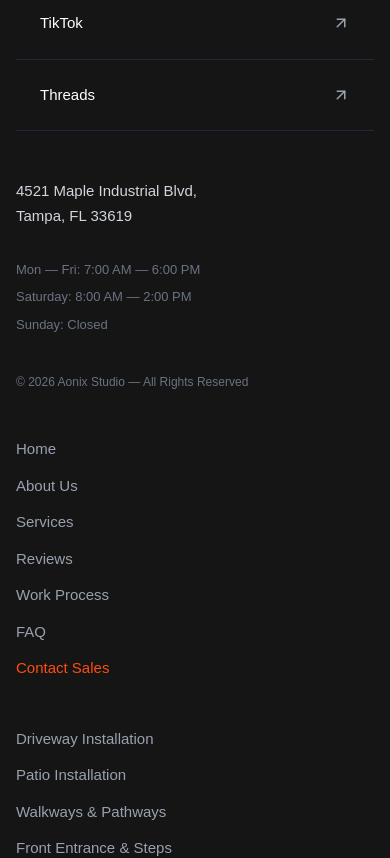
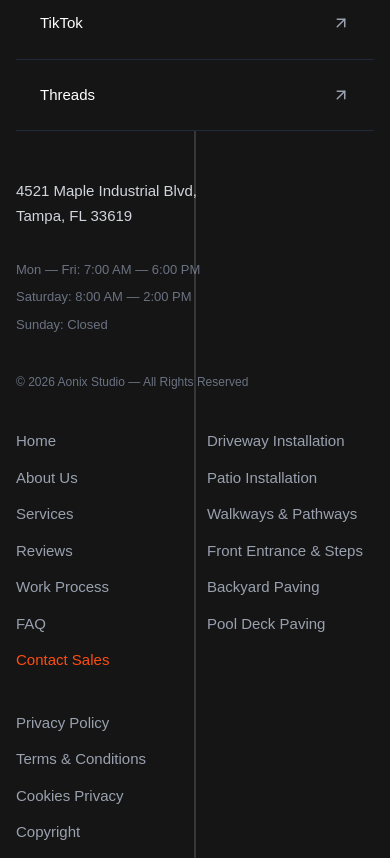
Before and after one commit to Geeksjayjay388/Yopavee-Contruction-Company, a React (Vite) app: page / in a window 390 px wide. Shown: the part 8320-9178 px from the top of the page. Built offline with nearby package versions, Linux system fonts and the light colour scheme; a web font is replaced by a local one.

Commit message:
Done with the Footer

```diff
--- a/src/components/Footer.tsx
+++ b/src/components/Footer.tsx
@@ -48,11 +48,11 @@ function Footer() {
           </div>
         </div>
 
-        {/* Main Content */}
-        <div className="flex flex-col lg:flex-row gap-12 lg:gap-8 py-12 lg:py-16">
-
+{/* Main Content — 2 columns on mobile, 4 columns on large screens */}
+        <div className="grid grid-cols-2 lg:grid-cols-4 gap-x-6 gap-y-10 py-12 lg:py-16 relative">
+          <div className="absolute top-0 bottom-0 left-1/2 w-px bg-white/30 -translate-x-1/2 sm:hidden"></div>
           {/* Contact / Left Column */}
-          <div className="lg:w-[22%] flex flex-col">
+          <div className="flex flex-col col-span-2 lg:col-span-1">
             <div className="flex-1 flex flex-col justify-between">
               <div>
                 <p className="text-gray-300 text-[15px] leading-relaxed max-w-[260px] mb-8">
@@ -69,7 +69,7 @@ function Footer() {
           </div>
 
           {/* Quick Links */}
-          <div className="lg:w-[26%] flex flex-col items-start">
+          <div className="flex flex-col items-start">
             <ul className="flex flex-col gap-3.5 text-gray-400 text-[15px]">
               <li className="hover:text-white cursor-pointer transition-colors">Home</li>
               <li className="hover:text-white cursor-pointer transition-colors">About Us</li>
@@ -91,7 +91,7 @@ function Footer() {
           </div>
 
           {/* Services */}
-          <div className="lg:w-[26%] flex flex-col items-start">
+          <div className="flex flex-col items-start">
             <ul className="flex flex-col gap-3.5 text-gray-400 text-[15px]">
               <li className="hover:text-white cursor-pointer transition-colors">Driveway Installation</li>
               <li className="hover:text-white cursor-pointer transition-colors">Patio Installation</li>
@@ -103,7 +103,7 @@ function Footer() {
           </div>
 
           {/* Legal */}
-          <div className="lg:w-[26%] flex flex-col items-start">
+          <div className="flex flex-col items-start">
             <ul className="flex flex-col gap-3.5 text-gray-400 text-[15px]">
               <li className="hover:text-white cursor-pointer transition-colors">Privacy Policy</li>
               <li className="hover:text-white cursor-pointer transition-colors">Terms & Conditions</li>
--- a/src/components/Hero.tsx
+++ b/src/components/Hero.tsx
@@ -1,6 +1,7 @@
 import { ArrowDown } from 'lucide-react';
 import { motion } from 'framer-motion';
 import hero from "../assets/hero.png";
+import heroDesktop from "../assets/hero-desktop.png";
 import { fadeUpItem, sectionMotionProps, staggerContainer } from '../lib/motion';
 
 export default function Hero() {
@@ -67,7 +68,7 @@ export default function Hero() {
 
                 {/* Main Image */}
                 <motion.div variants={fadeUpItem} className="absolute inset-0 flex items-center justify-center pointer-events-none">
-                    <img src={hero} alt="Paving Stones" className="w-[95%] max-w-7xl object-contain -mt-10" />
+                    <img src={heroDesktop} alt="Paving Stones" className="w-[95%] max-w-7xl object-contain -mt-10" />
                 </motion.div>
 
                 {/* Top Right Text */}
```
Also changed, not shown: 1 other file (tests, documents, lock files or other folders).
